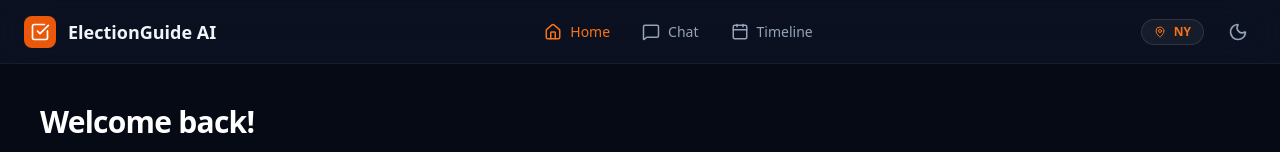
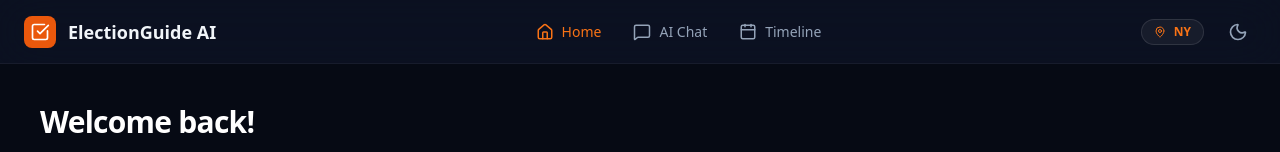
Before and after one commit to satyajeetlonikar2006-art/ElectionGuide-AI, a React (Vite) app: page /dashboard in a window 1280 px wide. Shown: the top 152 px of the page. Built offline with nearby package versions, Linux system fonts and the light colour scheme.

Commit message:
UI Tweak: Rename navigation labels to 'AI Chat' for better visibility

```diff
--- a/src/components/layout/BottomBar.jsx
+++ b/src/components/layout/BottomBar.jsx
@@ -5,7 +5,7 @@ import { Home, MessageSquare, Calendar, CheckSquare, Brain, MapPin } from 'lucid
 const BottomBar = () => {
   const navItems = [
     { to: '/dashboard', icon: Home, label: 'Home' },
-    { to: '/chat', icon: MessageSquare, label: 'Chat' },
+    { to: '/chat', icon: MessageSquare, label: 'AI Chat' },
     { to: '/timeline', icon: Calendar, label: 'Dates' },
     { to: '/checklist', icon: CheckSquare, label: 'Ready' },
     { to: '/quiz', icon: Brain, label: 'Quiz' },
--- a/src/components/layout/Navbar.jsx
+++ b/src/components/layout/Navbar.jsx
@@ -20,7 +20,7 @@ const Navbar = () => {
           <Home size={18} /> Home
         </NavLink>
         <NavLink to="/chat" className={({ isActive }) => `flex items-center gap-2 text-sm font-medium transition-colors ${isActive ? 'text-orange-500' : 'text-slate-400 hover:text-white'}`}>
-          <MessageSquare size={18} /> Chat
+          <MessageSquare size={18} /> AI Chat
         </NavLink>
         <NavLink to="/timeline" className={({ isActive }) => `flex items-center gap-2 text-sm font-medium transition-colors ${isActive ? 'text-orange-500' : 'text-slate-400 hover:text-white'}`}>
           <Calendar size={18} /> Timeline
```
